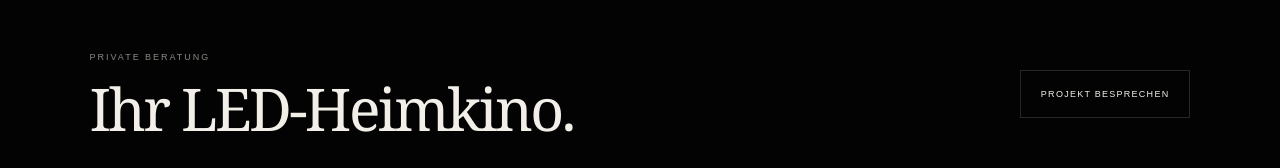
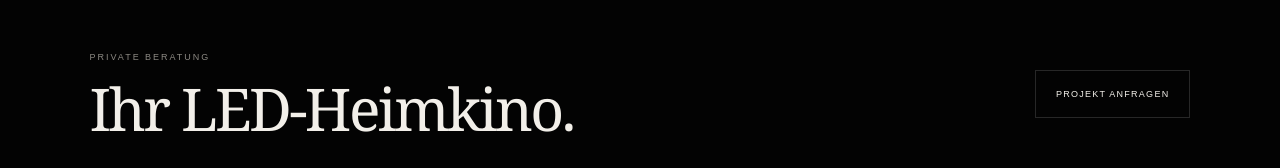
Before and after one commit to dennis-glaser-coder/cinema-n7, a Next.js app: page /produkte in a window 1280 px wide. Shown: the part 1244-1412 px from the top of the page. Built offline with nearby package versions, Linux system fonts and the light colour scheme.

Commit message:
Link product inquiry CTA

```diff
--- a/app/produkte/page.tsx
+++ b/app/produkte/page.tsx
@@ -150,8 +150,8 @@ export default function ProductsPage() {
           <p className="overline-v5">PRIVATE BERATUNG</p>
           <h2>Ihr LED-Heimkino.</h2>
         </div>
-        <a href="/#contact" className="models-next-link-v2">
-          Projekt besprechen
+        <a href="/anfrage" className="models-next-link-v2">
+          Projekt anfragen
         </a>
       </section>
     </main>
```
